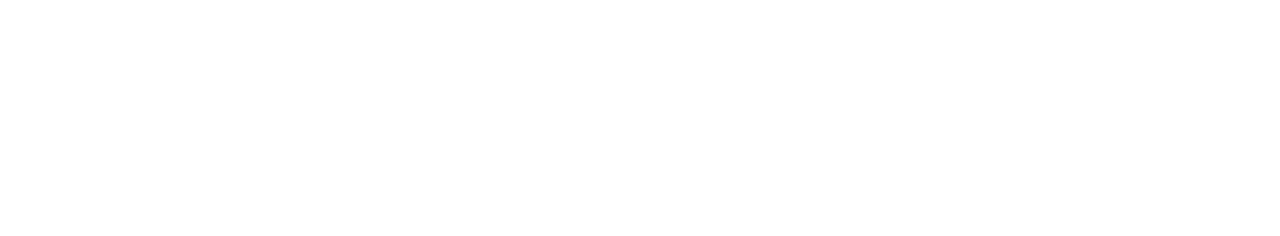
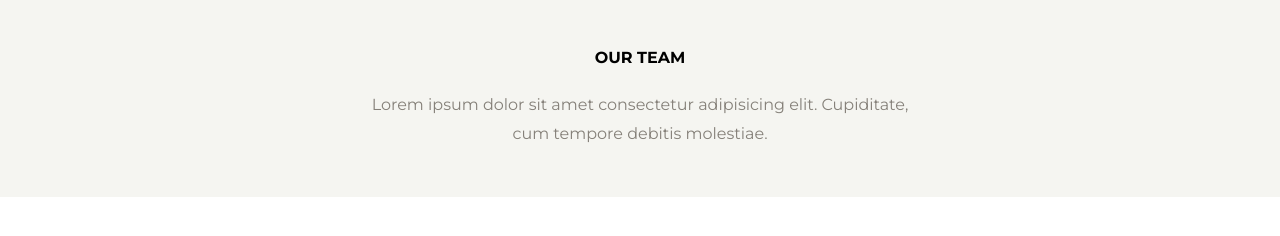
Before and after one commit to AndreaMinelli/js-our-team, a plain HTML site: page index.html in a window 1280 px wide. Drawn offline with Linux system fonts and the light colour scheme.

Commit message:
Impostato header e importati font

```diff
--- a/css/style.css
+++ b/css/style.css
@@ -3,3 +3,36 @@
     padding: 0;
     box-sizing: border-box;
 }
+
+/* Generals */
+.container{
+    width: 900px;
+    margin: 0 auto;
+}
+
+body{
+    color: rgb(133,128,121);
+    font-family: 'Montserrat', sans-serif;
+}
+
+main{
+    background-color: rgb(245,245,241);
+}
+
+/* Our Team */
+
+#our-team header{
+    text-align: center;
+    width: 60%;
+    padding: 3rem 0;
+    margin: 0 auto;
+}
+
+#our-team h4{
+    color: black;
+    margin-bottom: 1.5rem;
+}
+
+#our-team p{
+    line-height: 1.8rem;
+}
--- a/index.html
+++ b/index.html
@@ -5,10 +5,29 @@
     <meta http-equiv="X-UA-Compatible" content="IE=edge" />
     <meta name="viewport" content="width=device-width, initial-scale=1.0" />
     <title>Our Team</title>
+    <!-- Font -->
+    <link rel="preconnect" href="https://fonts.googleapis.com" />
+    <link rel="preconnect" href="https://fonts.gstatic.com" crossorigin />
+    <link
+      href="https://fonts.googleapis.com/css2?family=Montserrat:wght@400;500;600;700;800&family=Playfair+Display:wght@400;500&display=swap"
+      rel="stylesheet"
+    />
     <!-- CSS Style -->
     <link rel="stylesheet" href="css/style.css" />
     <!-- Script -->
     <script defer src="js/script.js"></script>
   </head>
-  <body></body>
+  <body>
+    <main>
+      <section id="our-team" class="container">
+        <header>
+          <h4>OUR TEAM</h4>
+          <p>
+            Lorem ipsum dolor sit amet consectetur adipisicing elit. Cupiditate,
+            cum tempore debitis molestiae.
+          </p>
+        </header>
+      </section>
+    </main>
+  </body>
 </html>
```
